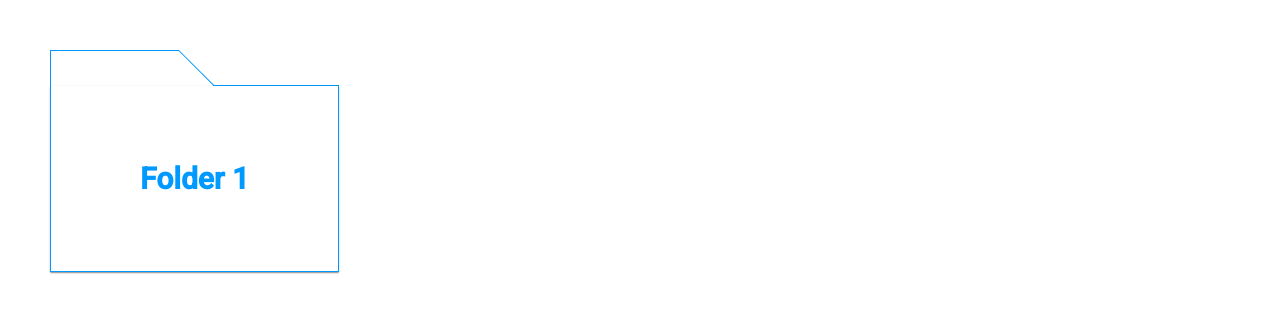
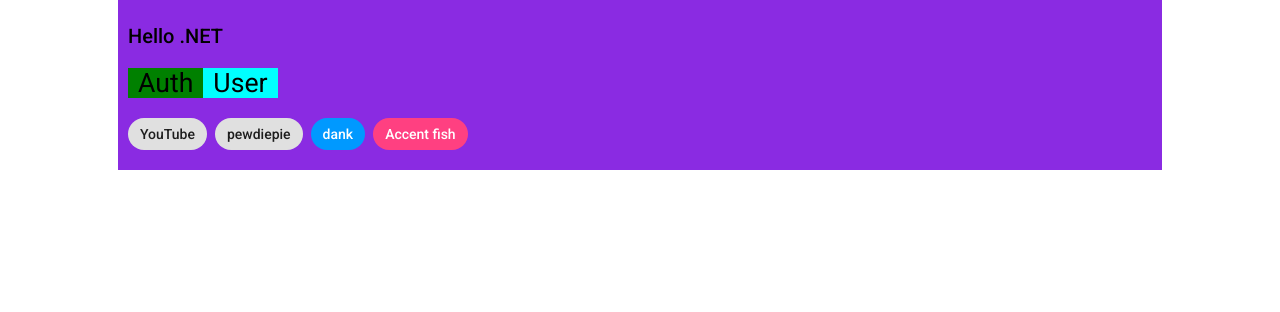
Before and after one commit to YourSenseiCreeper/MewaApp, an Angular app in the folder MewaAppBackend.WebApi/MewaAppFront/: page / in a window 1280 px wide. Shown: the top 312 px of the page. Built offline with nearby package versions, Linux system fonts and the light colour scheme.

Commit message:
Fix Router outlet

```diff
--- a/MewaAppBackend.WebApi/MewaAppFront/src/app/app.component.html
+++ b/MewaAppBackend.WebApi/MewaAppFront/src/app/app.component.html
@@ -1,13 +1,9 @@
 <div class="wrapper">
   <!-- <app-header></app-header> -->
   <!-- <sidebar></sidebar> -->
-<!--  <div class="content-wrapper">-->
-<!--    <router-outlet></router-outlet>-->
-<!--  </div>-->
-
-    <app-single-folder-card></app-single-folder-card>
-
-
+  <div class="content-wrapper">
+    <router-outlet></router-outlet>
+  </div>
   <!-- <app-footer></app-footer>
   <div id="sidebar-overlay" (click)="toggleSidebar()"></div> -->
 </div>
```
